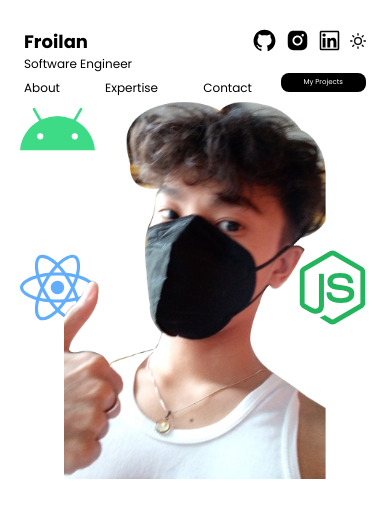
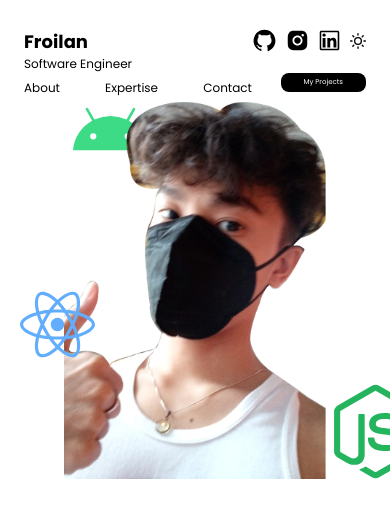
Before and after one commit to uaenaaaa/my-website, a Next.js app: page / in a window 390 px wide. Shown: the top 518 px of the page. Built offline with nearby package versions, Linux system fonts and the light colour scheme.

Commit message:
fix layout ofhero in mobile

```diff
--- a/app/components/Main/Hero.tsx
+++ b/app/components/Main/Hero.tsx
@@ -11,10 +11,10 @@ const Hero = () => {
   return (
     <>
       <div className='w-full flex justify-center relative items-center'>
-        <FaAndroid size={75} className='top-0 left-0 absolute fill-[#3DDB86]' />
-        <FaNodeJs size={75} className='absolute right-0 fill-[#24B45D]' />
-        <FaReact size={75} className='absolute z-0 left-0 fill-[#62ADFC]' />
-        <Image className='w-3/4 z-50' src={ Me } alt='Picture of the Developer'/>
+        <FaAndroid size={75} className='top-0 left-[15%] absolute fill-[#3DDB86]' />
+        <FaNodeJs size={95} className='absolute bottom-0 z-20 right-[-15%] fill-[#24B45D]' />
+        <FaReact size={75} className='absolute z-30 top-[50%] left-0 fill-[#62ADFC]' />
+        <Image className='w-3/4 z-10' src={ Me } alt='Picture of the Developer'/>
       </div>
     </>
   )
--- a/app/page.tsx
+++ b/app/page.tsx
@@ -3,7 +3,7 @@ import HomePage from './home/page'
 export default function Home() {
   return (
     <>
-      <div className='w-full pt-4 xl:pt-10'>
+      <div className='w-full overflow-hidden pt-4 xl:pt-10'>
         <HomePage />
       </div>
     </>
```
